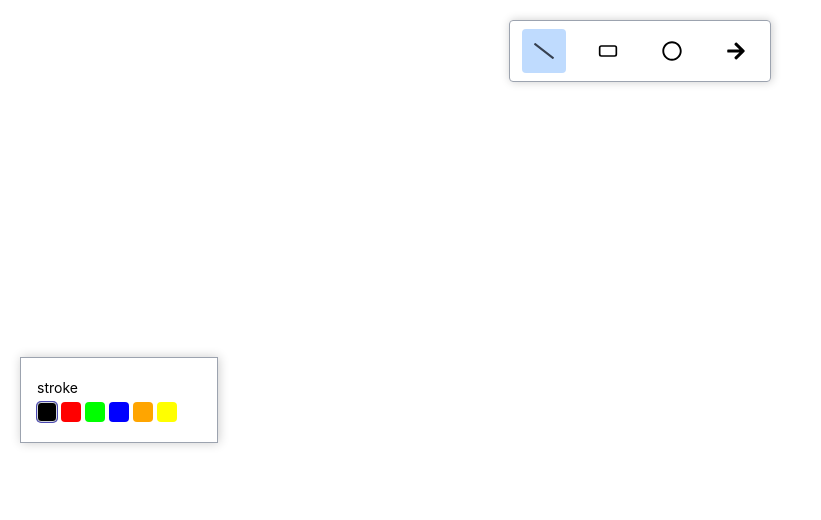
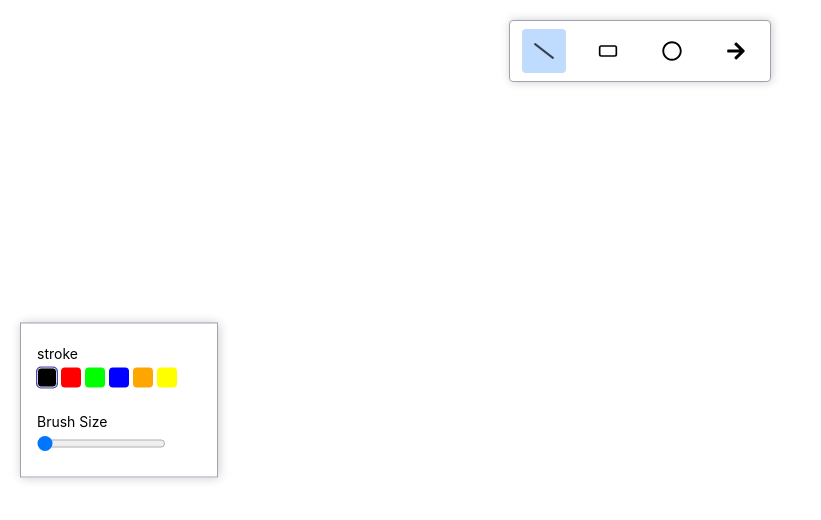
Before and after one commit to SARTHAK-SAXENA-1609/Whiteboard, a React (Create React App) app in the folder whiteboard-frontend/: page / in a window 1280 px wide. Shown: the top 520 px of the page, without its empty margins (0-821 px from the left). Built offline with nearby package versions, Linux system fonts and the light colour scheme.

Commit message:
toolbox working fine

```diff
--- a/whiteboard-frontend/src/Components/Board/index.js
+++ b/whiteboard-frontend/src/Components/Board/index.js
@@ -1,6 +1,7 @@
 import { useCallback, useContext, useEffect , useLayoutEffect, useRef } from 'react';
 import rough from 'roughjs';
 import boardContext from '../../store/board-context';
+import toolboxContext from '../../store/toolbox-context';
 import { TOOL_ACTION_TYPES } from '../../constants';
 
 function Board() {
@@ -32,8 +33,10 @@ function Board() {
 
   } ,[elements]);
 
+  const { toolboxState } = useContext(toolboxContext);
+
   const handleBoardMouseDown = (event) => {
-    boardMouseDownHandler(event);
+    boardMouseDownHandler(event , toolboxState );
   };
 
   const handleMouseMove = (event) => {
--- a/whiteboard-frontend/src/Components/Toolbox/index.js
+++ b/whiteboard-frontend/src/Components/Toolbox/index.js
@@ -1,18 +1,19 @@
 import React, { useContext } from 'react';
 import classes from './index.module.css';
-import { COLORS, FILL_TOOL_TYPES, STROKE_TOOL_TYPES } from '../../constants';
+import { COLORS, FILL_TOOL_TYPES, SIZE_TOOL_TYPES, STROKE_TOOL_TYPES } from '../../constants';
 import cx from 'classnames';
 import toolboxContext from '../../store/toolbox-context';
 import boardContext from '../../store/board-context';
 
 const Toolbox = () => {
   const {activeToolItem} = useContext(boardContext);
-  const {toolboxState , changeStroke , changeFill} = useContext(toolboxContext);
+  const {toolboxState , changeStroke , changeFill, changeSize} = useContext(toolboxContext);
   // console.log("Active Tool:", activeToolItem);
   // console.log("Toolbox State:", toolboxState);
 
   const strokeColor = toolboxState[activeToolItem]?.stroke;
   const fillColor = toolboxState[activeToolItem]?.fill;
+  const size = toolboxState[activeToolItem]?.size;
 
 
   // console.log("Selected Stroke Color:", strokeColor);
@@ -24,6 +25,7 @@ const Toolbox = () => {
           {Object.keys(COLORS).map((k) => {
             return (
               <div
+                key = {k}
                 className={cx(classes.colorBox , {
                   [classes.activeColorBox] : strokeColor === COLORS[k] ,
                 })}
@@ -42,6 +44,7 @@ const Toolbox = () => {
           {Object.keys(COLORS).map((k) => {
             return (
               <div
+                key = {k}
                 className={cx(classes.colorBox , {
                   [classes.activeColorBox] : fillColor === COLORS[k] ,
                 })}
@@ -55,6 +58,20 @@ const Toolbox = () => {
       )}
 
 
+      {SIZE_TOOL_TYPES.includes(activeToolItem) && (<div className={classes.selectOptionContainer}>
+        <div className={classes.toolBoxLabel}> Brush Size </div>
+        <input
+            type="range"
+            min = {1}
+            max = {10}
+            step={1}
+            value={size}
+            onChange={(event) => changeSize(activeToolItem, event.target.value)}
+          ></input>
+      </div>
+      )}
+
+
     </div>
   );
 };
--- a/whiteboard-frontend/src/store/boardProvider.js
+++ b/whiteboard-frontend/src/store/boardProvider.js
@@ -16,8 +16,15 @@ const boardReducer = (state, action) => {
       };
     }
     case BOARD_ACTIONS.DRAW_DOWN: {
-      const { clientX, clientY } = action.payload;
-      const newElement = createRoughElement(state.elements.length, clientX, clientY, clientX, clientY , { type : state.activeToolItem }) ;
+      const { clientX, clientY , stroke , fill , size } = action.payload;
+      const newElement = createRoughElement(
+        state.elements.length,
+        clientX,
+        clientY,
+        clientX,
+        clientY ,
+        { type : state.activeToolItem , stroke , fill , size },
+      ) ;
 
       const prevElements = state.elements;
       return {
@@ -30,14 +37,14 @@ const boardReducer = (state, action) => {
       const { clientX, clientY } = action.payload;
       const newElements = [...state.elements];
       const index  = state.elements.length -1;
-      const {x1 , y1} = newElements[index];
+      const {x1 , y1 , stroke , fill , size} = newElements[index];
       const newElement = createRoughElement(
         index,
         x1,
         y1,
         clientX,
         clientY,
-        {type : state.activeToolItem }
+        {type : state.activeToolItem ,stroke , fill , size}
       )
       newElements[index] = newElement;
       return {
@@ -79,13 +86,16 @@ const BoardProvider = ({ children }) => {
     });
   };
 
-  const boardMouseDownHandler = (event) => {
+  const boardMouseDownHandler = (event , toolboxState) => {
     const { clientX, clientY } = event;
     distpatchBoardAction({
       type: BOARD_ACTIONS.DRAW_DOWN,
       payload: {
         clientX,
         clientY,
+        stroke : toolboxState[boardState.activeToolItem]?.stroke,
+        fill : toolboxState[boardState.activeToolItem]?.fill,
+        size : toolboxState[boardState.activeToolItem]?.size,
       },
     });
   };
--- a/whiteboard-frontend/src/store/toolbox-context.js
+++ b/whiteboard-frontend/src/store/toolbox-context.js
@@ -4,6 +4,7 @@ const toolboxContext = createContext({
     toolboxState : {},
     changeStroke : ()=>{},
     changeFill : ()=>{},
+    changeSize : ()=>{},
 });
 
 export default toolboxContext;
--- a/whiteboard-frontend/src/store/toolboxProvider.js
+++ b/whiteboard-frontend/src/store/toolboxProvider.js
@@ -13,6 +13,11 @@ const toolboxReducer = (state, action) => {
         const newState = {...state};
         newState[action.payload.tool].fill = action.payload.fill;
         return newState;
+    }
+    case TOOLBOX_ACTIONS.CHANGE_SIZE : {
+      const newState = {...state};
+      newState[action.payload.tool].size = action.payload.size;
+      return newState;
     }
     default:
       return state;
@@ -67,10 +72,21 @@ const ToolboxProvider = ({ children }) => {
     })
   }
 
+  const changeSizeHandler = (tool , size ) => {
+    distpatchToolboxAction({
+        type : TOOLBOX_ACTIONS.CHANGE_SIZE,
+        payload : {
+            tool,
+            size,
+        }
+    })
+  }
+
   const toolboxContextValue = {
     toolboxState,
     changeStroke : changeStrokeHandler,
     changeFill : changeFillHandler,
+    changeSize : changeSizeHandler,
   };
 
   return (
--- a/whiteboard-frontend/src/utils/element.js
+++ b/whiteboard-frontend/src/utils/element.js
@@ -4,16 +4,30 @@ import { getArrowHeadsCoordinates } from "./math";
 
 const gen = rough.generator();
 
-export const createRoughElement = (id , x1 , y1 , x2 , y2 , { type })=> {
+export const createRoughElement = (id , x1 , y1 , x2 , y2 , { type , stroke , fill , size })=> {
     const element = {
         id,
         x1,
         x2,
         y1,
         y2,
+        type,
+        fill,
+        stroke,
+        size,
     };
     let options = {
         seed : id+1, // id cant be zero
+        fillStyle : "solid" ,
+    }
+    if(stroke){
+        options.stroke = stroke;
+    }
+    if(fill){
+        options.fill = fill;
+    }
+    if(size){
+        options.strokeWidth = size;
     }
     switch (type){
         case TOOL_ITEMS.LINE : {
@@ -27,7 +41,7 @@ export const createRoughElement = (id , x1 , y1 , x2 , y2 , { type })=> {
         case TOOL_ITEMS.CIRCLE : {
             const cx = (x1+x2)/2 , cy = (y1+y2)/2;
             const width = x2-x1 , height = y2-y1;
-            element.roughEle = gen.ellipse(cx, cy, width, height);
+            element.roughEle = gen.ellipse(cx, cy, width, height , options);
             return element;
         }
         // there is no direct way to draw arrow so used coordinate geometry
```
